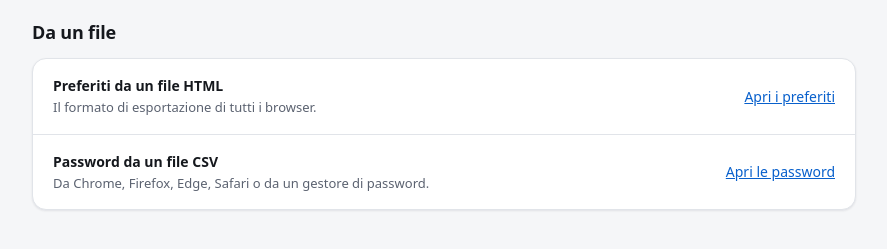
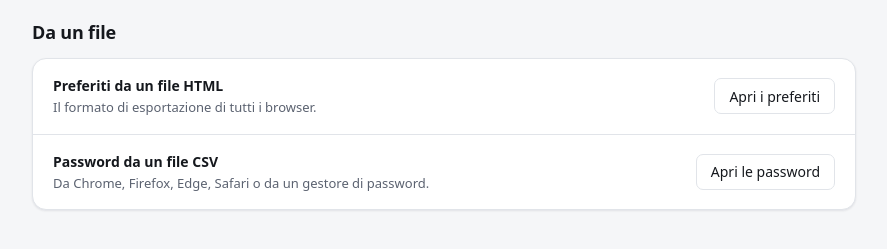
Before and after one commit to froll0/kSuiteBrowser, a website with bundled scripts: page src/pages/import/index.html in a window 1280 px wide. Shown: the part 139-388 px from the top of the page, without its empty margins (196-1083 px from the left). Built offline with nearby package versions, Linux system fonts and the light colour scheme; files whose address does not match are found by name.

Commit message:
Import page: shared button style for the file links
Co-Authored-By: Claude Opus 5.5 <noreply@anthropic.com>
Claude-Session: https://claude.ai/code/session_012t4pgNJNF3Qkj3FHtp53vN

```diff
--- a/src/pages/import/index.html
+++ b/src/pages/import/index.html
@@ -16,8 +16,8 @@
     <section>
       <h2>Da un file</h2>
       <div class="card">
-        <div class="row"><div class="text"><div class="title">Preferiti da un file HTML</div><div class="desc">Il formato di esportazione di tutti i browser.</div></div><div class="control"><a class="button-link" href="velo://bookmarks/">Apri i preferiti</a></div></div>
-        <div class="row"><div class="text"><div class="title">Password da un file CSV</div><div class="desc">Da Chrome, Firefox, Edge, Safari o da un gestore di password.</div></div><div class="control"><a class="button-link" href="velo://passwords/">Apri le password</a></div></div>
+        <div class="row"><div class="text"><div class="title">Preferiti da un file HTML</div><div class="desc">Il formato di esportazione di tutti i browser.</div></div><div class="control"><a class="button" href="velo://bookmarks/">Apri i preferiti</a></div></div>
+        <div class="row"><div class="text"><div class="title">Password da un file CSV</div><div class="desc">Da Chrome, Firefox, Edge, Safari o da un gestore di password.</div></div><div class="control"><a class="button" href="velo://passwords/">Apri le password</a></div></div>
       </div>
     </section>
   </div>
```
